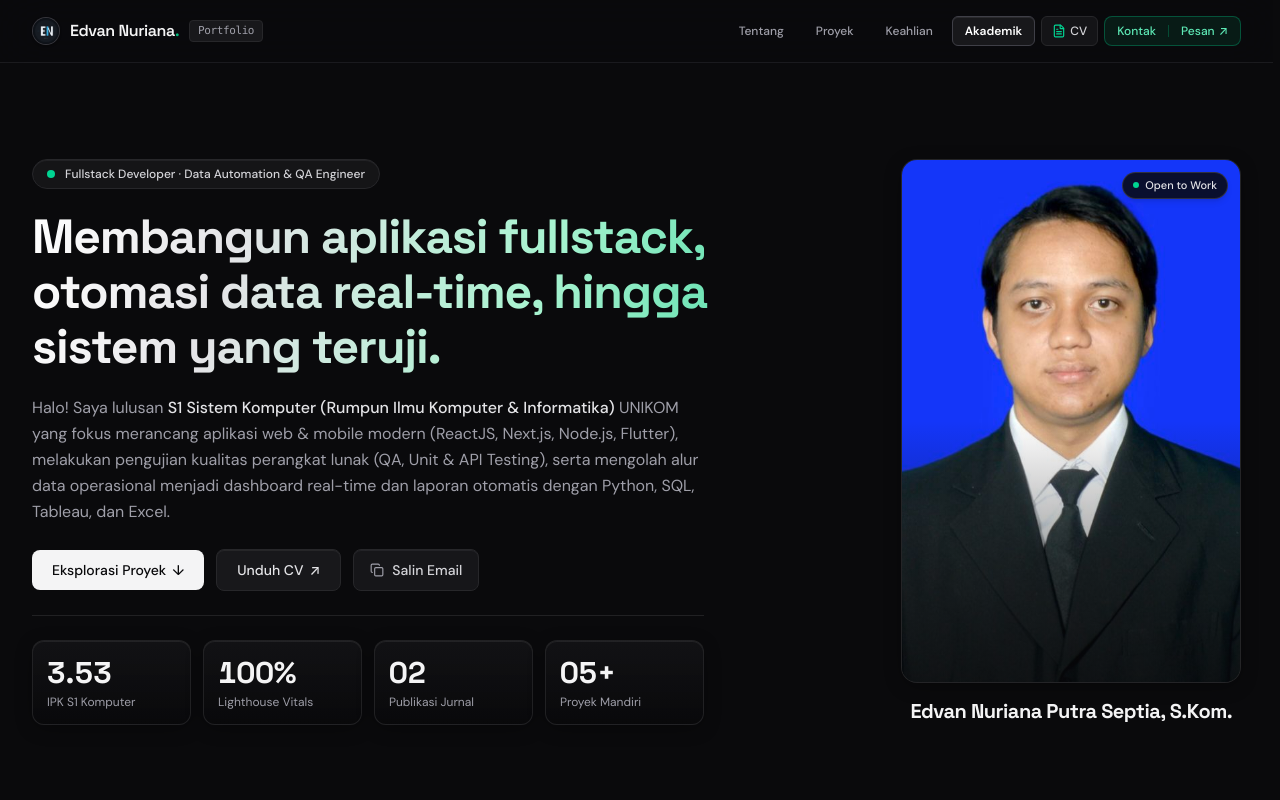
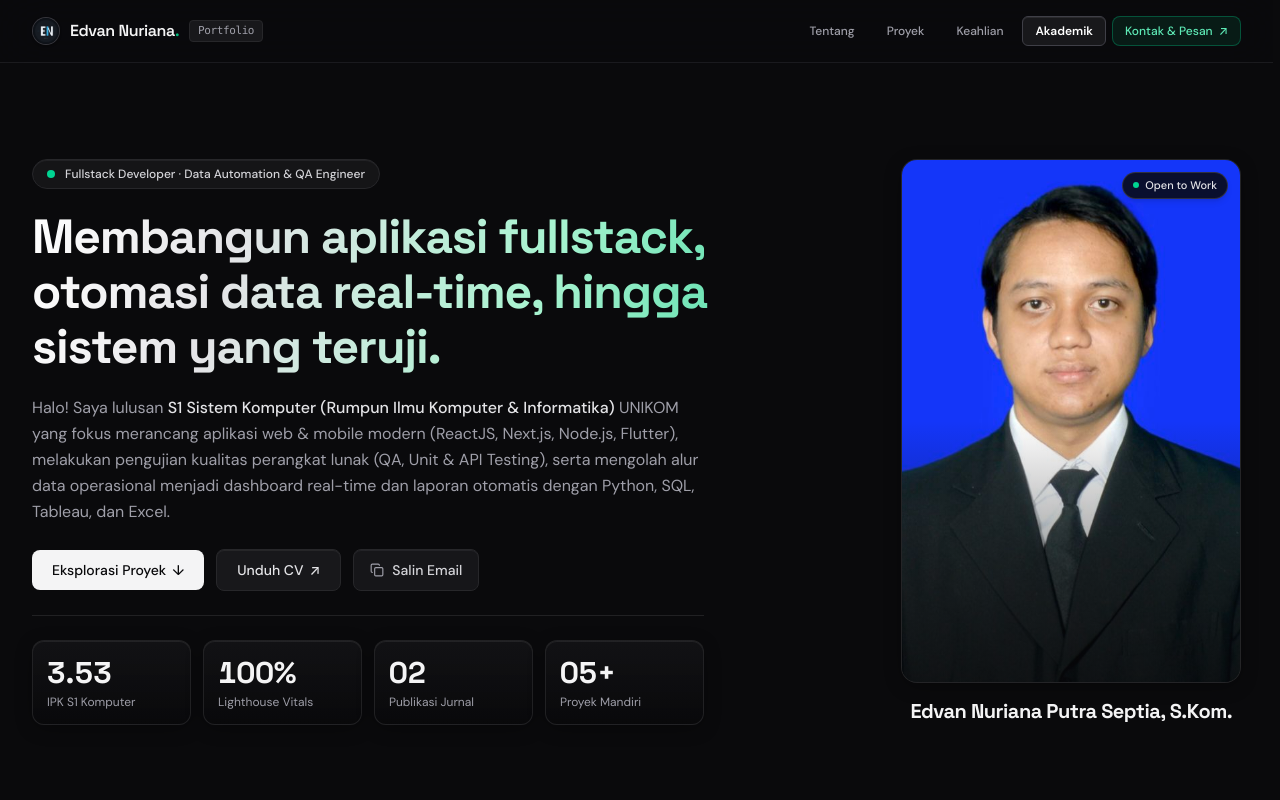
Before and after one commit to EdvanVPRoject/portofolio, a Next.js app: page / in a window 1280 px wide. Shown: the top 800 px of the page. Built offline with nearby package versions, Linux system fonts and the light colour scheme.

Commit message:
refactor(navbar): remove CV button and consolidate contact and message into single CTA

```diff
--- a/src/app/page.tsx
+++ b/src/app/page.tsx
@@ -1313,50 +1313,19 @@ export default function PortfolioPage() {
               );
             })}
             <a
-              href="/cv-edvan.pdf"
-              target="_blank"
-              rel="noreferrer"
-              className="inline-flex items-center gap-1 rounded-md border border-zinc-800 bg-zinc-900/80 px-2.5 py-1.5 text-xs font-medium text-zinc-300 transition-all duration-200 hover:border-zinc-700 hover:text-white"
-              title="Unduh CV (PDF)"
-            >
-              <FileText className="h-3.5 w-3.5 text-emerald-400" />
-              <span>CV</span>
-            </a>
-            {/* Unified Contact & Inquiry Outer Box Marker */}
-            <div
-              className={`flex items-center rounded-lg border p-0.5 transition-all duration-200 ${
-                activeSection === 'contact' || activeSection === 'feedback'
-                  ? 'border-emerald-400/60 bg-emerald-500/15 shadow-[0_0_12px_rgba(16,185,129,0.15)]'
-                  : 'border-emerald-500/35 bg-emerald-500/10 hover:border-emerald-500/55 hover:bg-emerald-500/15'
-              }`}
-            >
-              <a
               href="#contact"
               onClick={() => handleNavClick('contact')}
-                className={`rounded-md px-2.5 py-1 text-xs font-medium transition-all duration-200 ${
-                  activeSection === 'contact'
-                    ? 'bg-emerald-500 text-zinc-950 font-semibold shadow-sm'
-                    : 'text-emerald-300 hover:text-white hover:bg-emerald-500/20'
+              className={`group inline-flex items-center gap-1.5 rounded-lg border px-3 py-1.5 text-xs font-medium transition-all duration-200 ${
+                activeSection === 'contact' || activeSection === 'feedback'
+                  ? 'border-emerald-400 bg-emerald-500 text-zinc-950 font-semibold shadow-[0_0_12px_rgba(16,185,129,0.25)]'
+                  : 'border-emerald-500/35 bg-emerald-500/10 text-emerald-300 hover:border-emerald-500/55 hover:bg-emerald-500/20 hover:text-white'
               }`}
             >
-                Kontak
-              </a>
-              <span className="h-3 w-px bg-emerald-500/30 mx-0.5" />
-              <a
-                href="#feedback"
-                onClick={() => handleNavClick('feedback')}
-                className={`group rounded-md px-2.5 py-1 text-xs font-medium transition-all duration-200 inline-flex items-center gap-1 ${
-                  activeSection === 'feedback'
-                    ? 'bg-emerald-500 text-zinc-950 font-semibold shadow-sm'
-                    : 'text-emerald-300 hover:text-white hover:bg-emerald-500/20'
-                }`}
-              >
-                <span>Pesan</span>
+              <span>Kontak &amp; Pesan</span>
               <span className="transition-transform duration-200 group-hover:translate-x-0.5 group-hover:-translate-y-0.5">
                 ↗
               </span>
             </a>
-            </div>
           </nav>
 
           {/* Mobile Menu Button */}
@@ -1394,50 +1363,20 @@ export default function PortfolioPage() {
               );
             })}
             <a
-              href="/cv-edvan.pdf"
-              target="_blank"
-              rel="noreferrer"
-              onClick={() => setMobileMenuOpen(false)}
-              className="flex items-center justify-between rounded-lg border border-zinc-800 bg-zinc-900/80 px-3 py-2 text-sm font-medium text-zinc-200 hover:border-zinc-700"
-            >
-              <span className="inline-flex items-center gap-2">
-                <FileText className="h-4 w-4 text-emerald-400" />
-                <span>Unduh CV (PDF)</span>
-              </span>
-              <span>↗</span>
-            </a>
-            {/* Unified Contact & Inquiry Box on Mobile */}
-            <div className="grid grid-cols-2 gap-1.5 rounded-lg border border-emerald-500/35 bg-emerald-500/10 p-1">
-              <a
               href="#contact"
               onClick={() => {
                 handleNavClick('contact');
                 setMobileMenuOpen(false);
               }}
-                className={`rounded-md py-2 text-center text-xs font-semibold transition ${
-                  activeSection === 'contact'
-                    ? 'bg-emerald-500 text-zinc-950 shadow-sm'
-                    : 'text-emerald-300 hover:bg-emerald-500/20 hover:text-white'
+              className={`flex items-center justify-center gap-1.5 rounded-lg border py-2.5 text-xs font-semibold transition ${
+                activeSection === 'contact' || activeSection === 'feedback'
+                  ? 'border-emerald-400 bg-emerald-500 text-zinc-950 shadow-sm'
+                  : 'border-emerald-500/35 bg-emerald-500/10 text-emerald-300 hover:bg-emerald-500/20 hover:text-white'
               }`}
             >
-                Kontak
-              </a>
-              <a
-                href="#feedback"
-                onClick={() => {
-                  handleNavClick('feedback');
-                  setMobileMenuOpen(false);
-                }}
-                className={`rounded-md py-2 text-center text-xs font-semibold transition inline-flex items-center justify-center gap-1 ${
-                  activeSection === 'feedback'
-                    ? 'bg-emerald-500 text-zinc-950 shadow-sm'
-                    : 'text-emerald-300 hover:bg-emerald-500/20 hover:text-white'
-                }`}
-              >
-                <span>Kirim Pesan</span>
+              <span>Kontak &amp; Pesan</span>
               <span>↗</span>
             </a>
-            </div>
           </div>
         )}
       </header>
```
Lines whose indentation alone changed are shown as unchanged.
